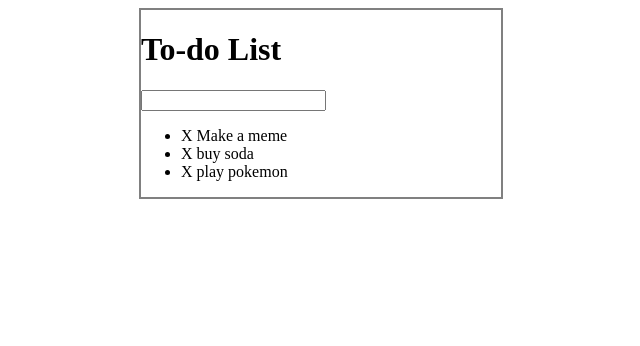
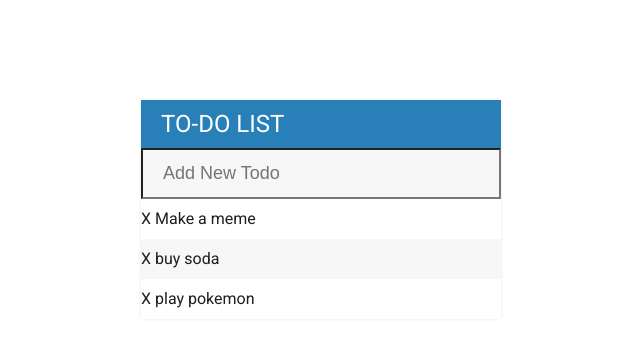
Before and after one commit to Cjhfitz/Todo-List, a plain HTML site: page index.html in a window 1280 px wide. Shown: the whole page, without its empty margins (319-959 px from the left). Drawn offline with Linux system fonts and the light colour scheme.

Commit message:
added styling

```diff
--- a/assets/css/todos.css
+++ b/assets/css/todos.css
@@ -1,7 +1,55 @@
+body {
+    font-family: Roboto;
+}
+
+h1 {
+    background: #2980b9;
+    color: white;
+    margin: 0;
+    padding: 10px 20px;
+    text-transform: uppercase;
+    font-size: 24px;
+    font-weight: normal;
+}
+
+ul {
+    list-style: none;
+    margin: 0;
+    padding: 0;
+}
+
+li {
+    background: white;
+    height: 40px;
+    line-height: 40px;
+    color: rgb(31, 29, 29);
+}
+
+li:nth-child(2n) {
+    background: #f7f7f7;
+}
+
+input {
+    font-size: 18px;
+    background: #f7f7f7;
+    width: 100%;
+    padding: 13px 13px 13px 20px;
+    box-sizing: border-box;
+    color: #2980b9;
+}
+
+input:focus {
+    background: white;
+    border: 3px solid #2980b9;
+    outline: none;
+
+}
+
 #container {
-    border: 2px solid gray;
     width: 360px;
-    margin: 0 auto;
+    margin: 100px auto;
+    background: #f7f7f7;
+    box-shadow: 0 0 3px rgba(0, 0, 0, 0.1);
 }
 
 .completed {
--- a/index.html
+++ b/index.html
@@ -8,12 +8,13 @@
     <script src="assets/js/lib/jquery-3.5.1.min.js"></script>
 
     <link rel="stylesheet" href="assets/css/todos.css">
+    <link href="https://fonts.googleapis.com/css2?family=Roboto:wght@400;500;700&display=swap" rel="stylesheet">
 
 </head>
 <body>
     <div id="container">
         <h1>To-do List</h1>
-        <input type="text">
+        <input type="text" placeholder="Add New Todo">
         <ul>
             <li><span>X</span> Make a meme</li>
             <li><span>X</span> buy soda</li>
```
